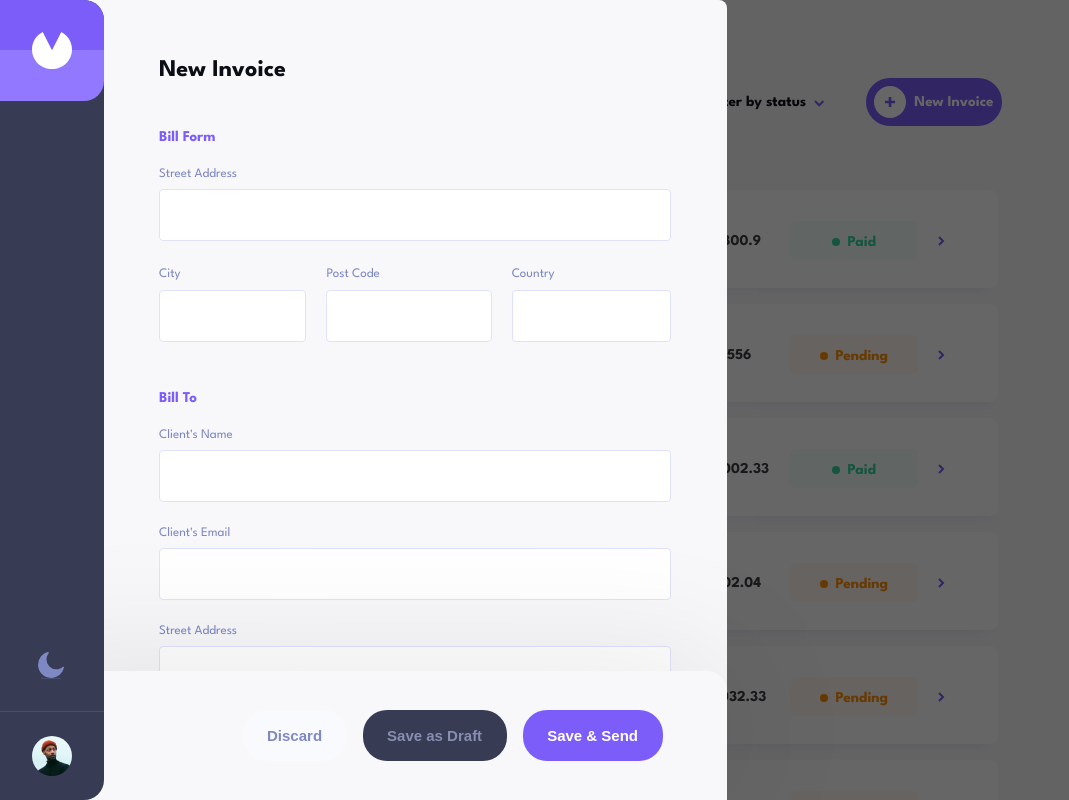
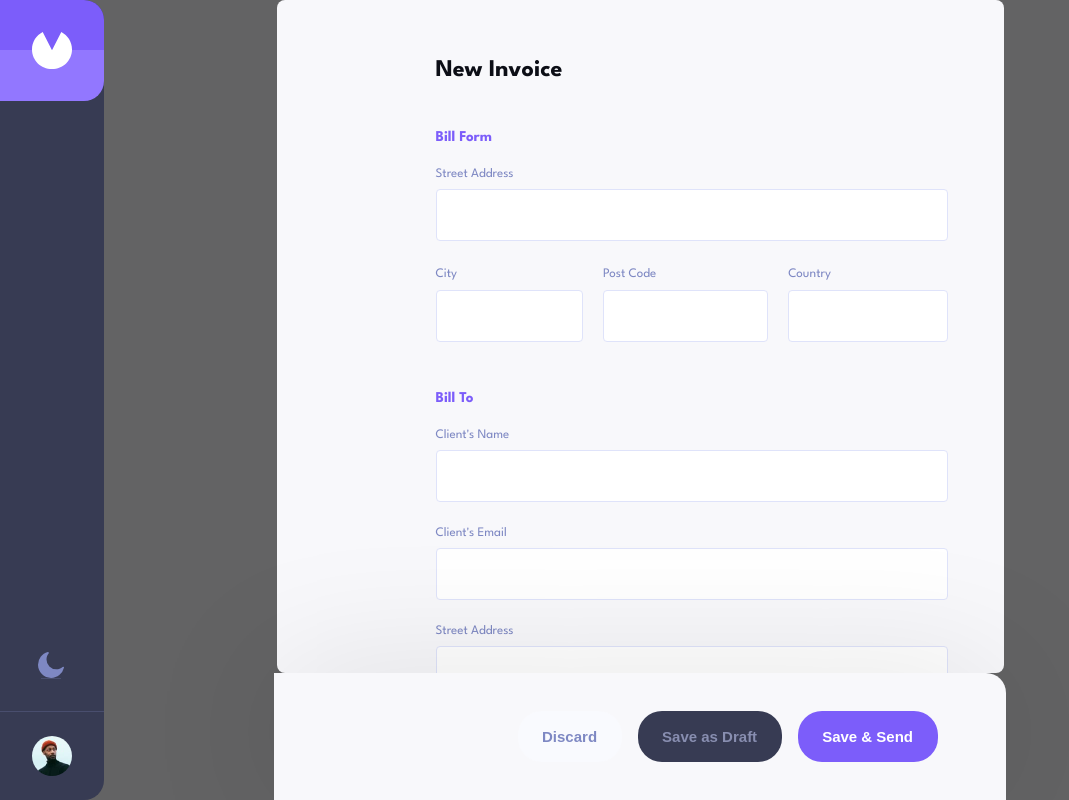
Before and after one commit to Irina923-ar/Invoice-Management-System, a React (Create React App) app: page / in a window 1280 px wide. Both pictures are taken after a click on the button 890 px from the left and 102 px from the top of the page. Shown: the top 800 px of the page, without its empty margins (0-1069 px from the left). Built offline with nearby package versions, Linux system fonts and the light colour scheme.

Commit message:
update form

```diff
--- a/src/components/EditForm.js
+++ b/src/components/EditForm.js
@@ -319,6 +319,7 @@ function EditForm({ post, toggleEditInvoice, updatePosts }) {
               </svg>
               Add New Item
             </button>
+          </div>
           <div className="buttons-form">
             <button
               className="btn-cancel-edit"
@@ -336,7 +337,6 @@ function EditForm({ post, toggleEditInvoice, updatePosts }) {
               Save Changes
             </button>
           </div>
-          </div>
         </>
       ) : null}
     </div>
--- a/src/components/NewInvoiceForm.js
+++ b/src/components/NewInvoiceForm.js
@@ -397,6 +397,7 @@ function NewInvoiceForm({ updatePosts, toggleNewInvoice }) {
               </svg>
               Add New Item
             </button>
+          </div>
           <div className="buttons-form">
             <button
               className="btn-cancel-edit btn-discard"
@@ -423,7 +424,6 @@ function NewInvoiceForm({ updatePosts, toggleNewInvoice }) {
               Save & Send
             </button>
           </div>
-          </div>
         </>
       ) : null}
     </div>
--- a/src/index.css
+++ b/src/index.css
@@ -630,22 +630,24 @@ body {
 /* Edit Form */
 
 .edit-form {
-  display: block;
+  display: flex;
   position: fixed;
   top: 0;
   left: 0;
   width: 100%;
-  min-height: 100vh;
+  max-height: 100vh;
+  height: 100vh;
   justify-content: center;
   align-items: center;
   background-color: rgba(0, 0, 0, 0.6);
   z-index: 1;
+  overflow: hidden;
+  flex-direction: column;
 }
 
 .form {
   display: flex;
   flex-direction: column;
-  position: absolute;
   overflow: auto;
   top: 0%;
   left: 0%;
@@ -748,11 +750,8 @@ body {
   display: flex;
   align-items: center;
   justify-content: flex-end;
-  position: fixed;
-  bottom: 0px;
-  left: 0px;
   width: 40%;
-  padding: 31px 56px 31px 159px;
+  padding: 30px 60px 30px 160px;
   border-radius: 0px 20px 0px 0px;
   background-color: var(--clr-secondary-700);
   box-shadow: 0px -5px 141px rgba(0, 0, 0, 0.1);
```
Lines whose indentation alone changed are shown as unchanged.
